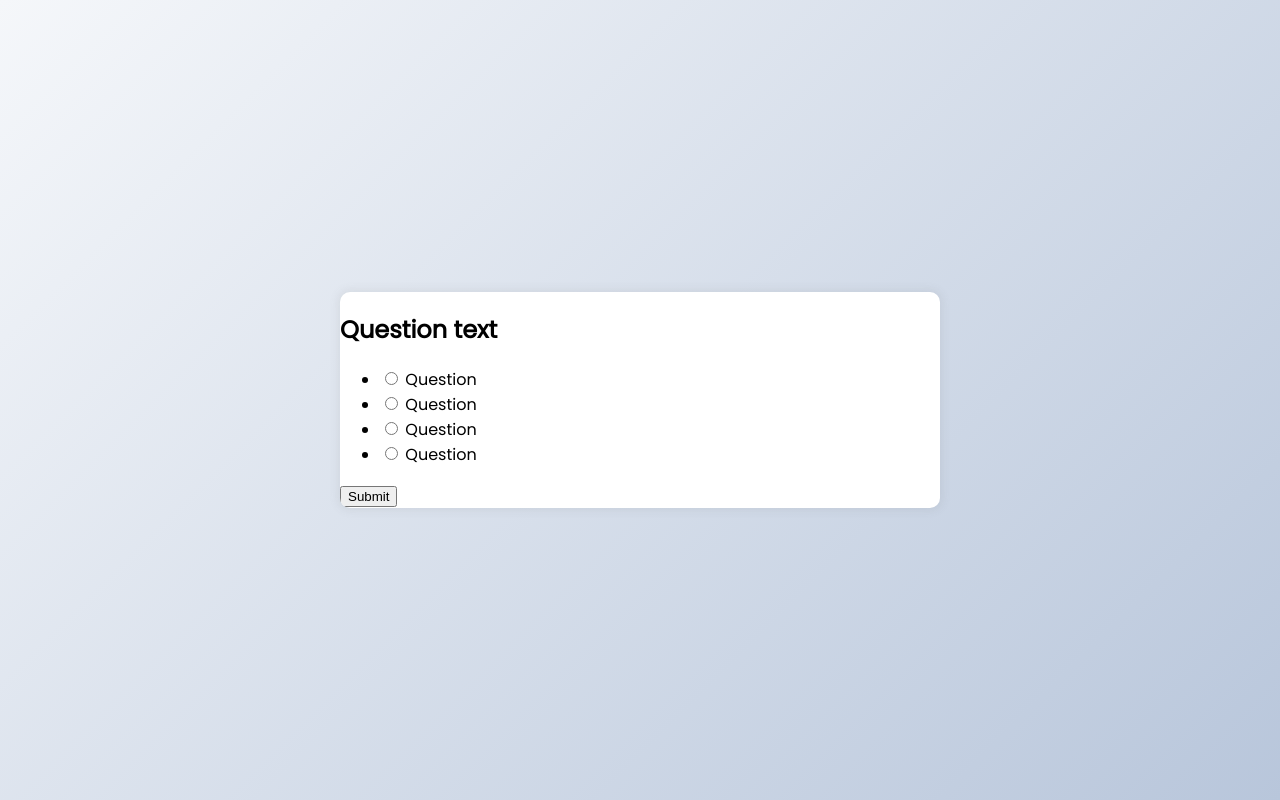
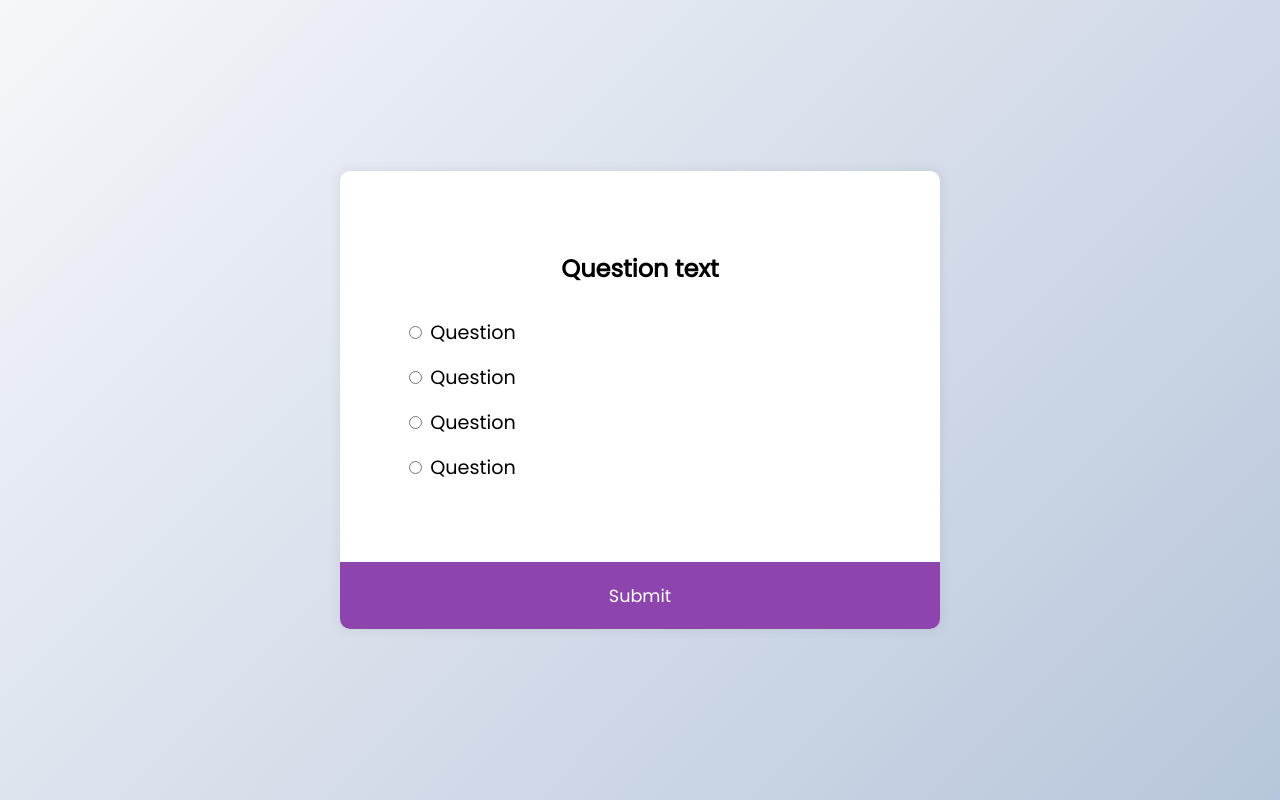
Before and after one commit to vagfou/quiz-app, a plain HTML site: page index.html in a window 1280 px wide. Drawn offline with Linux system fonts and the light colour scheme.

Commit message:
styles done

```diff
--- a/style.css
+++ b/style.css
@@ -23,3 +23,48 @@ body {
   width: 600px;
   overflow: hidden;
 }
+
+.quiz-header {
+  padding: 4rem;
+}
+
+h2 {
+  padding: 1rem;
+  text-align: center;
+  margin: 0;
+}
+
+ul {
+  list-style-type: none;
+  padding: 0;
+}
+
+ul li {
+  font-size: 1.2rem;
+  margin: 1rem 0;
+}
+
+ul li label {
+  cursor: pointer;
+}
+
+button {
+  background-color: #8e44ad;
+  border: none;
+  color: #fff;
+  display: block;
+  width: 100%;
+  cursor: pointer;
+  font-size: 1.1rem;
+  font-family: inherit;
+  padding: 1.3rem;
+}
+
+button:hover {
+  background-color: #732d91;
+}
+
+button:focus {
+  outline: none;
+  background-color: #5e3370;
+}
```
